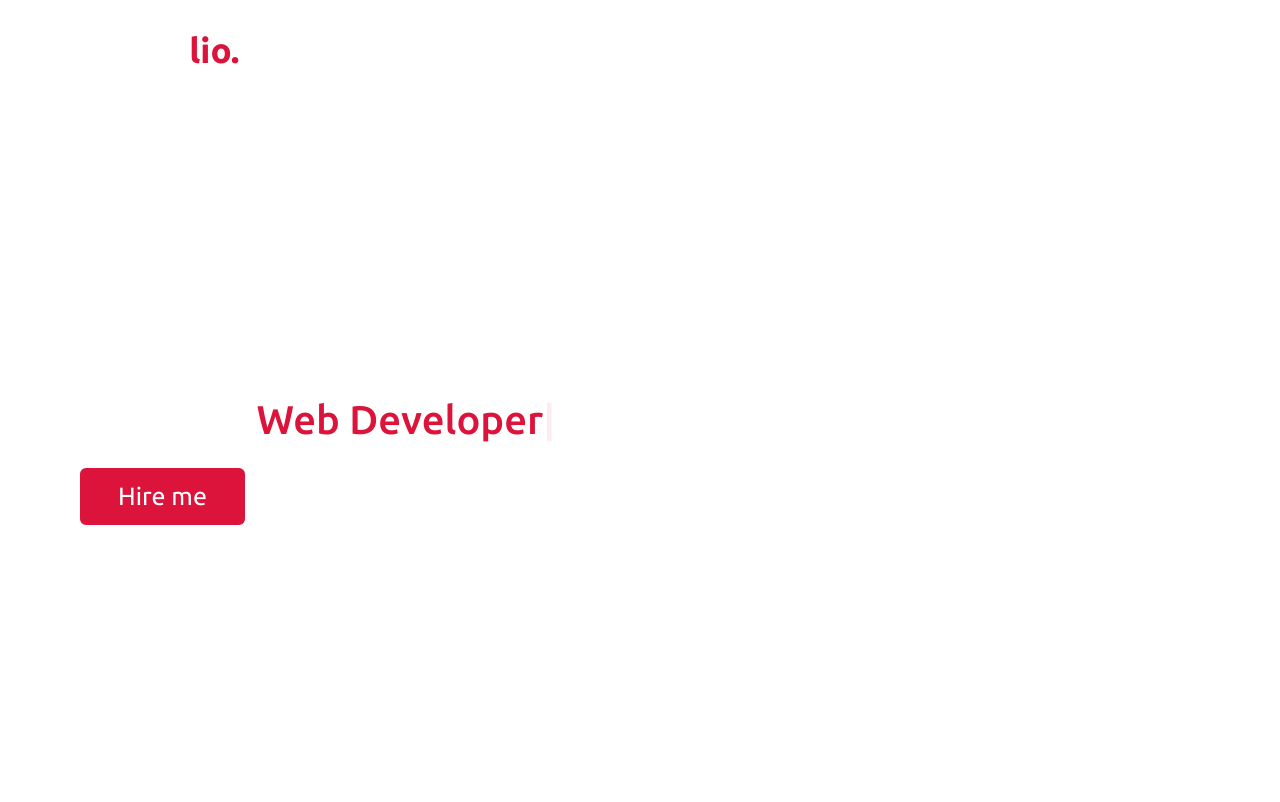
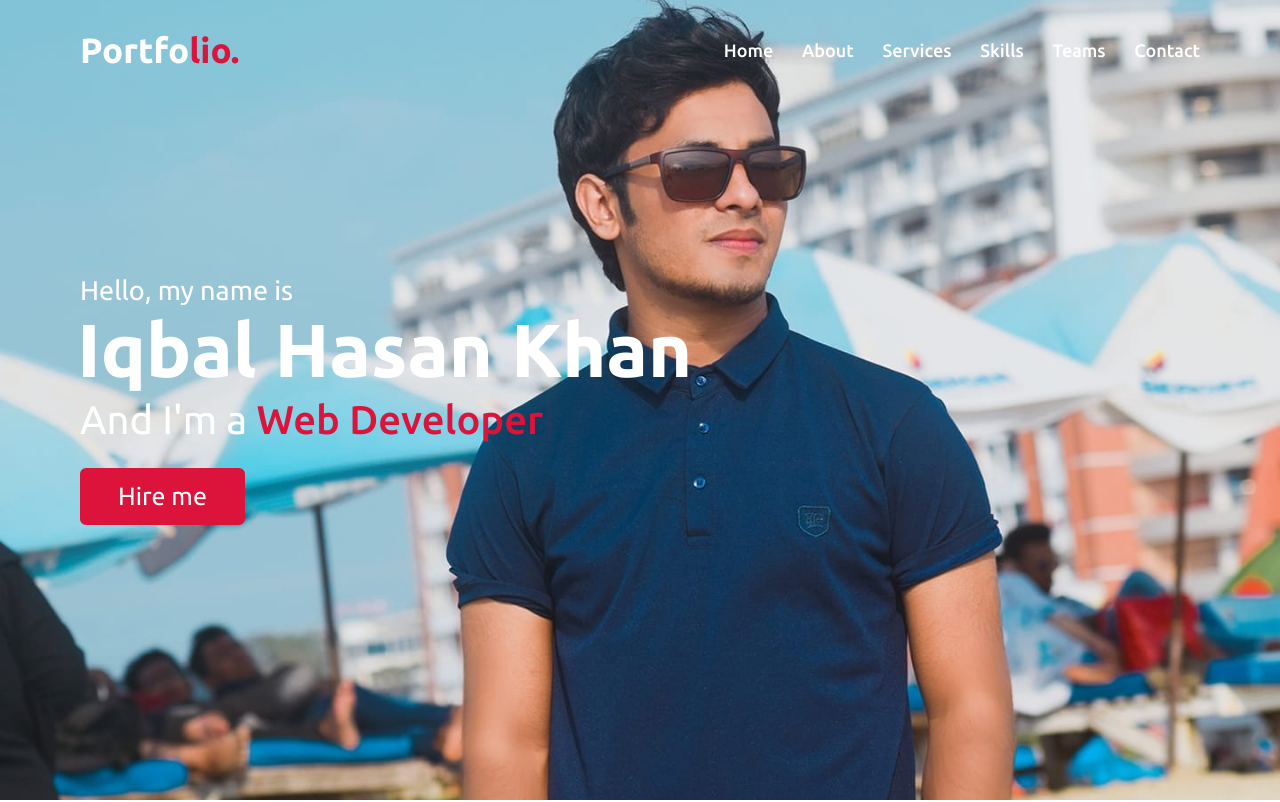
Before and after one commit to iqbalhasankhan/portfolio, a plain HTML site: page index.html in a window 1280 px wide. Shown: the top 802 px of the page. Drawn offline with nearby package versions, Linux system fonts and the light colour scheme.

Commit message:
Update style.css

```diff
--- a/style.css
+++ b/style.css
@@ -165,7 +165,7 @@ section .title::after{
 /* home section styling */
 .home{
     display: flex;
-    background: url("images/iq.jpg") no-repeat center;
+    background: url("iq.jpg") no-repeat center;
     height: 100vh;
     color: #fff;
     min-height: 500px;
```
